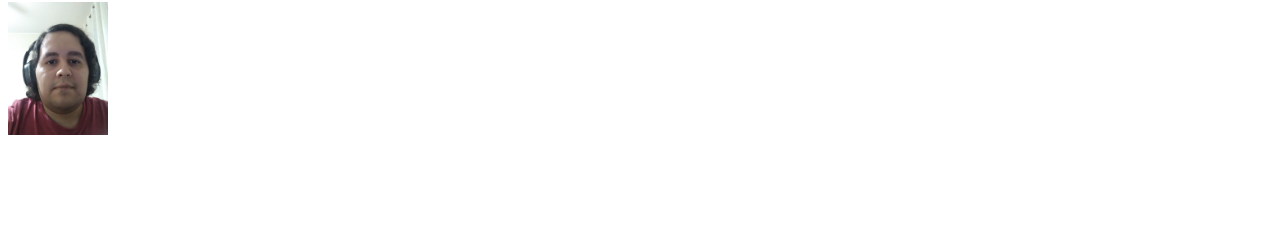
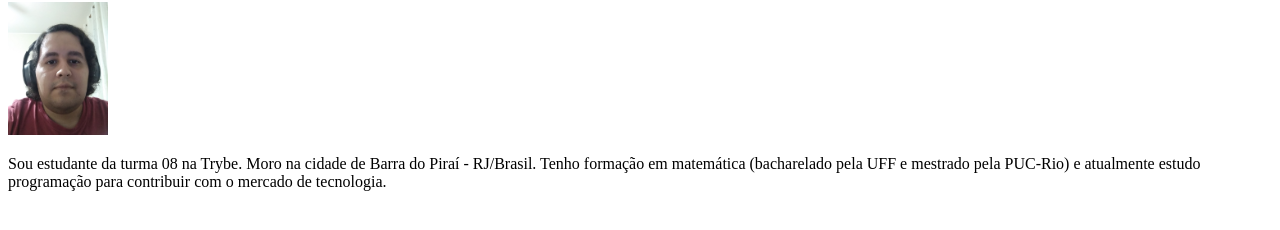
Before and after one commit to lucasbgama/lucasbgama.github.io, a plain HTML site: page index.html in a window 1280 px wide. Shown: the part 78-308 px from the top of the page. Drawn offline with Linux system fonts and the light colour scheme.

Commit message:
Descrição adicionada

```diff
--- a/index.html
+++ b/index.html
@@ -8,5 +8,7 @@
 <body>
     <h1>Lucas Barbosa Gama</h1>
     <img src="/images/IMG_20200923_204541.jpg" width="100px" alt="Foto de Lucas Gama">
+    <p>Sou estudante da turma 08 na Trybe. Moro na cidade de Barra do Piraí - RJ/Brasil. Tenho formação em matemática (bacharelado pela UFF e mestrado pela PUC-Rio) e atualmente estudo programação para contribuir com o mercado de tecnologia.</p>
+
 </body>
 </html>
```
